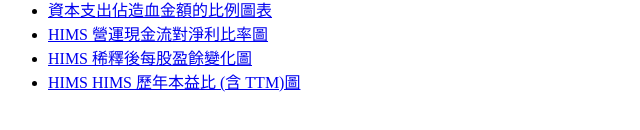
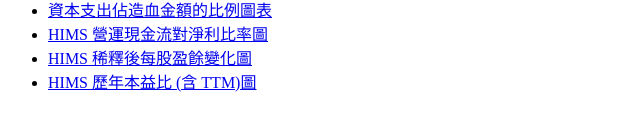
Before and after one commit to mengxuan-finlab/HIMS_chart, a plain HTML site: page frontend/index.html in a window 1280 px wide. Shown: the part 306-436 px from the top of the page, without its empty margins (0-640 px from the left). Drawn offline with Linux system fonts and the light colour scheme.

Commit message:
change name

```diff
--- a/frontend/index.html
+++ b/frontend/index.html
@@ -13,5 +13,5 @@
   <li><a href="hims_capEX_OCF.html">資本支出佔造血金額的比例圖表</a></li>
   <li><a href="hims_ocf_netincome.html">HIMS 營運現金流對淨利比率圖</a></li>
   <li><a href="hims_epsDiluted.html">HIMS 稀釋後每股盈餘變化圖</a></li>
-  <li><a href="hims_PE.html">HIMS HIMS 歷年本益比 (含 TTM)圖</a></li>
+  <li><a href="hims_PE.html">HIMS 歷年本益比 (含 TTM)圖</a></li>
 </ul>
```
